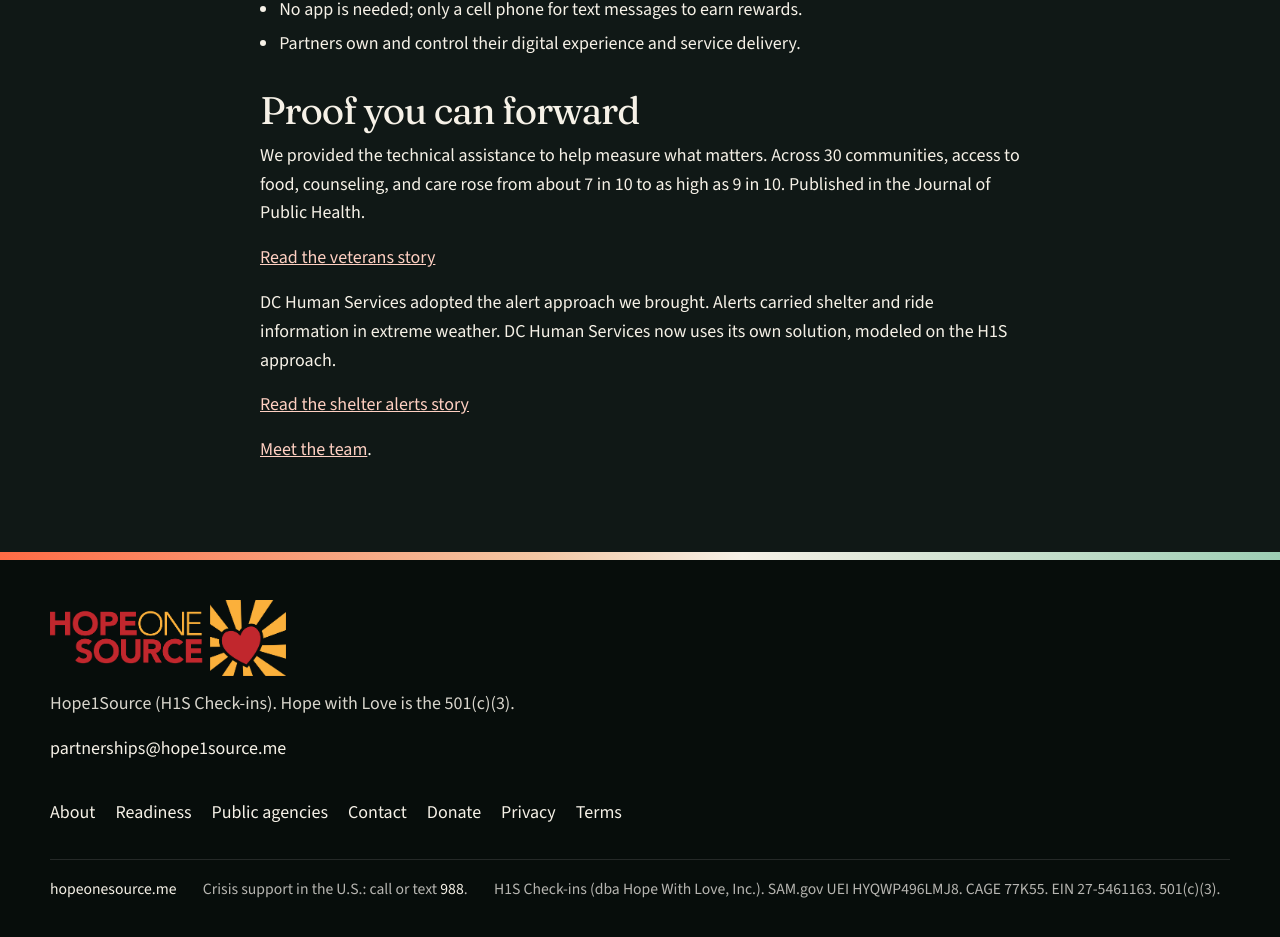
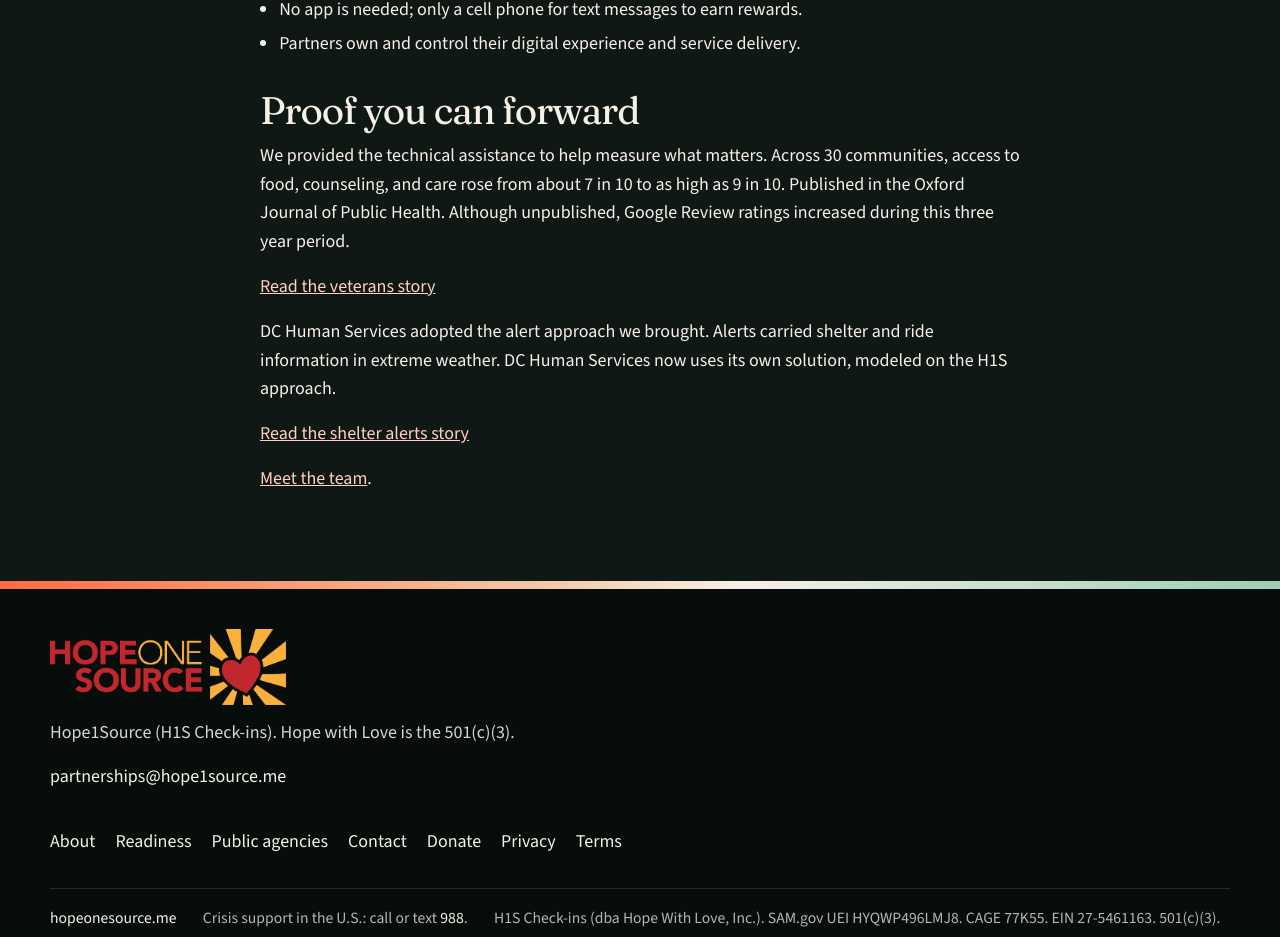
Before and after one commit to hopeonesource/hope1source.org, a React (Vite) app in the folder preview-v4/: page /public-agencies in a window 1280 px wide. Shown: the part 1398-2335 px from the top of the page. Built offline with nearby package versions, Linux system fonts and the light colour scheme.

Commit message:
Expand public agency proof statement

```diff
--- a/preview-v4/src/pages/PublicAgencies.jsx
+++ b/preview-v4/src/pages/PublicAgencies.jsx
@@ -55,8 +55,8 @@ export default function PublicAgencies() {
           <h2>Proof you can forward</h2>
           <p>
             We provided the technical assistance to help measure what matters. Across 30 communities, access to food,
-            counseling, and care rose from about 7 in 10 to as high as 9 in 10. Published in the Journal of Public
-            Health.
+            counseling, and care rose from about 7 in 10 to as high as 9 in 10. Published in the Oxford Journal of
+            Public Health. Although unpublished, Google Review ratings increased during this three year period.
           </p>
           <p>
             <Link to="/case-studies/veterans-affairs-national-homeless-programs">Read the veterans story</Link>
```
Also changed, not shown: 1 other file (tests, documents, lock files or other folders).
